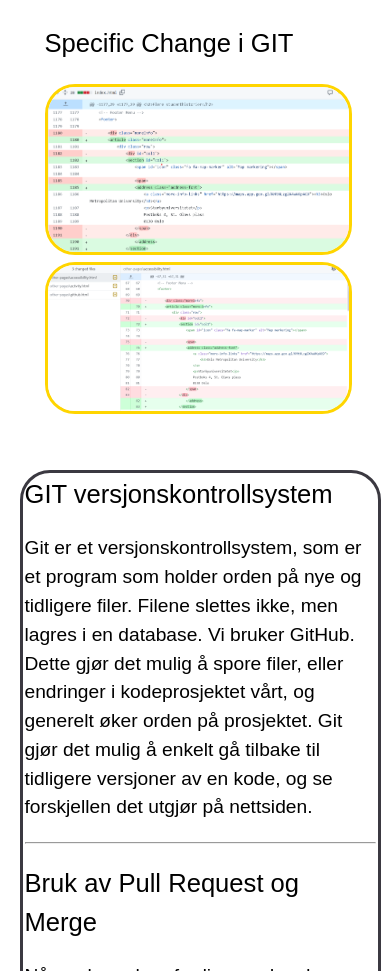
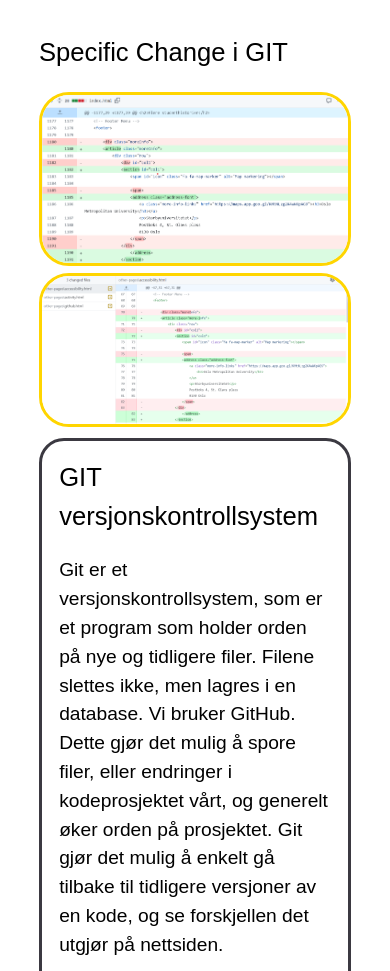
Before and after one commit to kegun8344/HTMLexam2024, a plain HTML site: page other-pages/github.html in a window 390 px wide. Shown: the part 713-1684 px from the top of the page. Drawn offline with Linux system fonts and the light colour scheme; a script that the page names is missing.

Commit message:
tidy up git page

```diff
--- a/other-pages/github.html
+++ b/other-pages/github.html
@@ -36,13 +36,13 @@
             <div class="img-container-github">
                 <div class="img-item">
                     <h2>Commit History i GIT</h2>
-                    <img src="../images/git history 1.png" alt="bilde 1 commit">
-                    <img src="../images/git history 2 riktig.png" alt="bilde 2 commit">
+                    <img src="../images/git history 1.png" alt="bilde 1 commit history">
+                    <img src="../images/git history 2 riktig.png" alt="bilde 2 commit history">
                 </div>
                 <div class="img-item">
                     <h2>Specific Change i GIT</h2>
-                    <img src="../images/git bilde 1.png" alt="bilde 3 commit">
-                    <img src="../images/gitbilde 2.png" alt="bilde 4 commit">
+                    <img src="../images/git bilde 1.png" alt="bilde 3 specific change">
+                    <img src="../images/gitbilde 2.png" alt="bilde 4 specific change">
                 </div>
             </div>
         <section id="main-github">
--- a/stylesheet/style.css
+++ b/stylesheet/style.css
@@ -913,15 +913,18 @@ https://www.w3schools.com/howto/tryit.asp?filename=tryhow_js_tabs_fade
     display: flex;
     justify-content: space-between;
     flex-wrap: wrap;
+    gap: 10px;
     padding: 25px;
-    gap: 10px;
     padding-top: 0px;
+    overflow-x: hidden;
+    box-sizing: border-box;
 }
 .img-item img {
     max-width: 100%;
     height: auto;
     border-radius: 30px;
-   border: 3px solid var(--yellow);
+    border: 3px solid var(--yellow);
+    box-sizing: border-box;
 }
 
 /* github page text section -------------------------------------------------*/
@@ -938,18 +941,19 @@ h2.github{
     grid-template-columns: auto auto;
     gap: 15px;
     padding: 25px;
+    box-sizing: border-box;
   }
 
   .split-left,
   .split-right {
-    background-color: var(--white);
-    padding: 20px;
+    padding: 25px;
     border: 3px solid var(--grey);
-    border-radius: 30px;
+    border-radius: 25px;
+    box-sizing: border-box;
   }
 
   .content-box {
-    margin-bottom: 10px;
+    margin-bottom: 1px;
   }
 
   .content-box h2 {
@@ -962,8 +966,10 @@ h2.github{
 
 @media (max-width: 900px) {
     .split-container {
-        display: inline;
+        grid-template-columns: 1fr;
         padding: 2px;
+        margin-left: 5%;
+        margin-right: 5%;
   }
 
     .split-left,
@@ -971,8 +977,20 @@ h2.github{
         width: 100%;
         padding: 2px;
     }
+
+    .img-container-github {
+        padding: 2px;
+        margin-left: 5%;
+        margin-right: 5%;
+    }
+
+    .content-box {
+        margin: 5%;
 }
-/* end of git page -------------------------------------------------*/
+.separator.centered {
+    margin: 2% 5%;
+  }
+}
 
 /* activity page ---------------------------------------------------*/
 
```
Also changed, not shown: index.html (+1 -1 lines).
